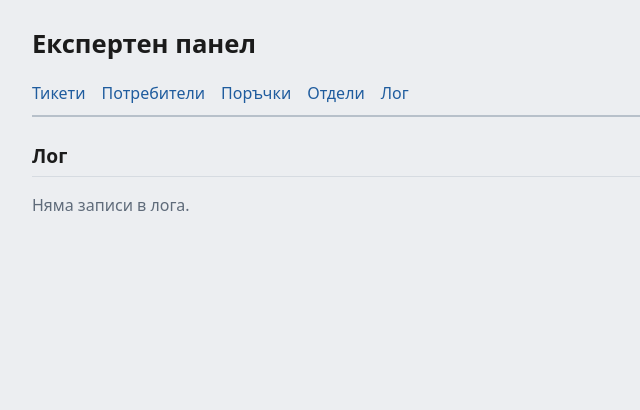
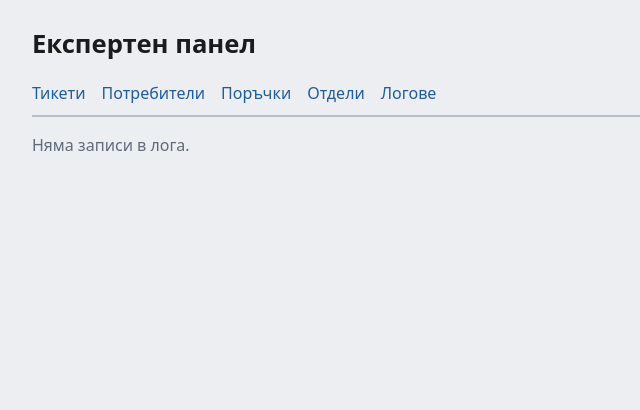
Before and after one commit to Gogo2204/PitayBatse, a Django app: page /staff/logs/ in a window 1280 px wide. Shown: the part 57-467 px from the top of the page, without its empty margins (0-640 px from the left). Run offline with Django 5.2, Linux system fonts and the light colour scheme; the visitor is signed in with stand-in values (Sample User, id 1); data that the repository does not hold is empty.

Commit message:
Rename the logs section to Логове

```diff
--- a/staff/templates/staff/base_staff.html
+++ b/staff/templates/staff/base_staff.html
@@ -9,7 +9,7 @@
         <a href="{% url 'staff:users' %}">Потребители</a>
         <a href="{% url 'staff:orders' %}">Поръчки</a>
         <a href="{% url 'staff:departments' %}">Отдели</a>
-        <a href="{% url 'staff:logs' %}">Лог</a>
+        <a href="{% url 'staff:logs' %}">Логове</a>
     </nav>
 
     {% block staff_content %}{% endblock %}
--- a/staff/templates/staff/logs.html
+++ b/staff/templates/staff/logs.html
@@ -1,10 +1,8 @@
 {% extends "staff/base_staff.html" %}
 
-{% block title %}Лог — Експертен панел{% endblock %}
+{% block title %}Логове — Експертен панел{% endblock %}
 
 {% block staff_content %}
-<h2>Лог</h2>
-
 {% if page_obj.object_list %}
     <div class="table-wrap">
         <table class="ticket-table">
```
